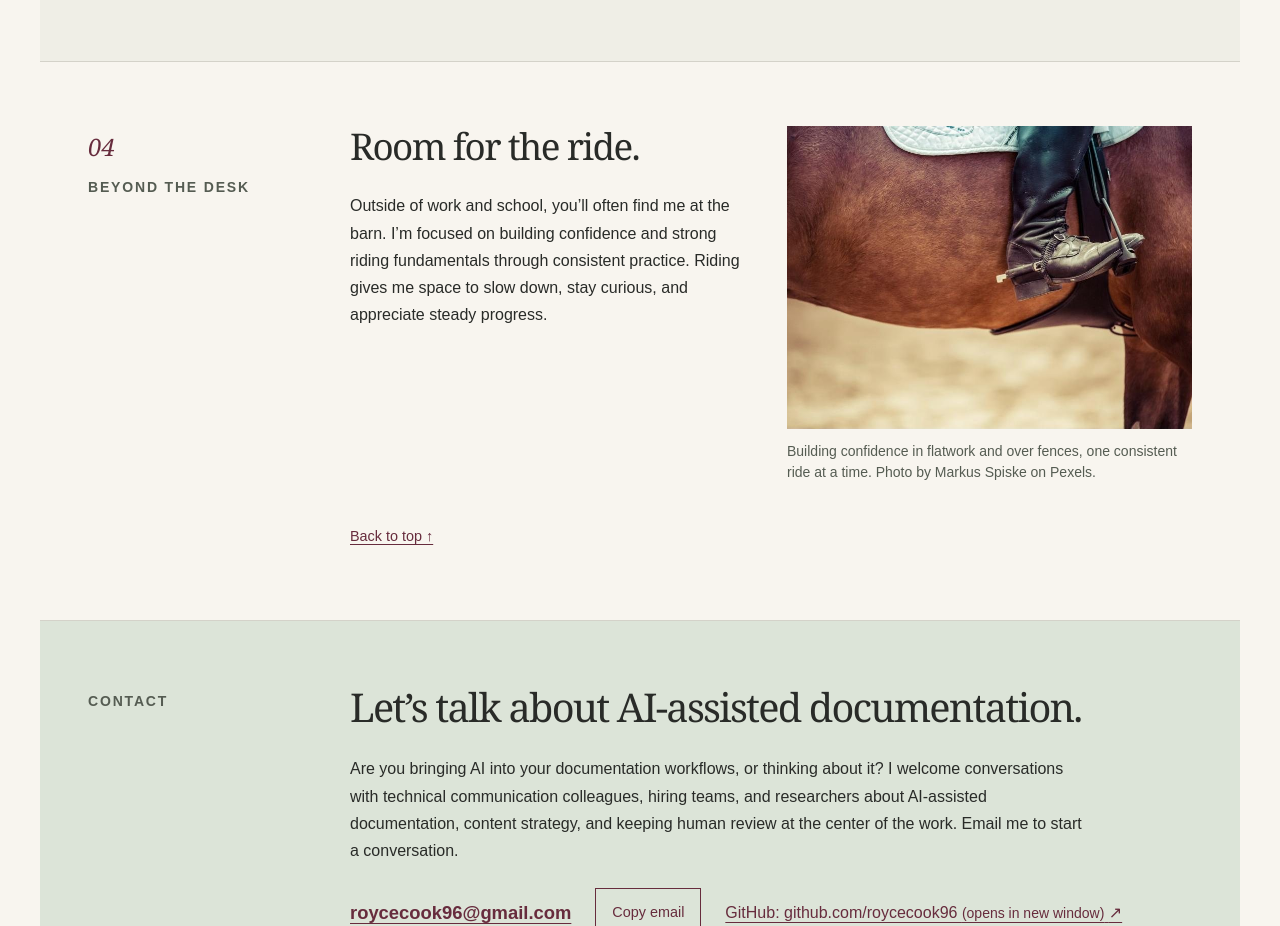
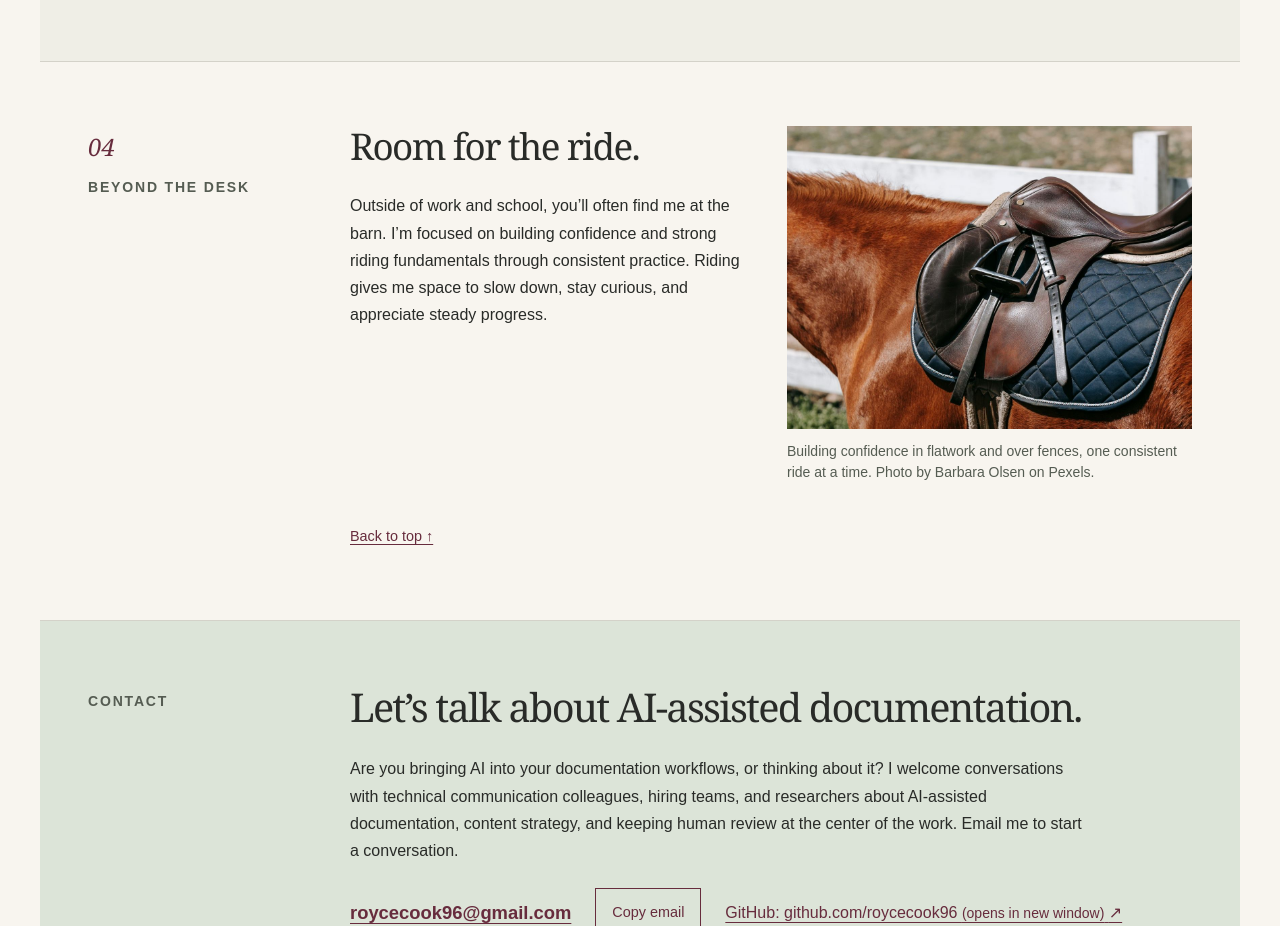
Before and after one commit to roycecook96/royce-cook-portfolio, a plain HTML site: page index.html in a window 1280 px wide. Shown: the part 7290-8216 px from the top of the page. Drawn offline with Linux system fonts and the light colour scheme.

Commit message:
Use saddle photo for the riding section
Replace the boot close-up with a saddled chestnut horse (Barbara Olsen
on Pexels), cropped to 4:3, with alt text and credit.

Co-Authored-By: Claude Opus 5.5 <noreply@anthropic.com>
Claude-Session: https://claude.ai/code/session_018tzUL8fwBhBTM9nAtJtT26

```diff
--- a/index.html
+++ b/index.html
@@ -105,7 +105,7 @@
   <section class="beyond section" id="beyond" aria-labelledby="beyond-title">
     <div class="section-label"><span class="section-number" aria-hidden="true">04</span><p class="eyebrow">Beyond the desk</p></div>
     <div class="section-content beyond-grid"><div><h2 id="beyond-title">Room for the ride.</h2><p>Outside of work and school, you’ll often find me at the barn. I’m focused on building confidence and strong riding fundamentals through consistent practice. Riding gives me space to slow down, stay curious, and appreciate steady progress.</p></div>
-      <figure><img src="assets/riding-stirrup.jpg" width="800" height="600" loading="lazy" alt="Close-up of a rider’s tall black boot in the stirrup against the side of a bay horse."><figcaption>Building confidence in flatwork and over fences, one consistent ride at a time. Photo by Markus Spiske on Pexels.</figcaption></figure>
+      <figure><img src="assets/riding-saddle.jpg" width="1200" height="900" loading="lazy" alt="A chestnut horse in a brown English saddle and navy quilted pad beside a white fence."><figcaption>Building confidence in flatwork and over fences, one consistent ride at a time. Photo by Barbara Olsen on Pexels.</figcaption></figure>
     <p class="back-to-top"><a href="#home">Back to top <span aria-hidden="true">↑</span></a></p></div>
   </section>
   <section class="contact section" id="contact" aria-labelledby="contact-title">
```
Also changed, not shown: assets/riding-saddle.jpg (added), assets/riding-stirrup.jpg (deleted).
